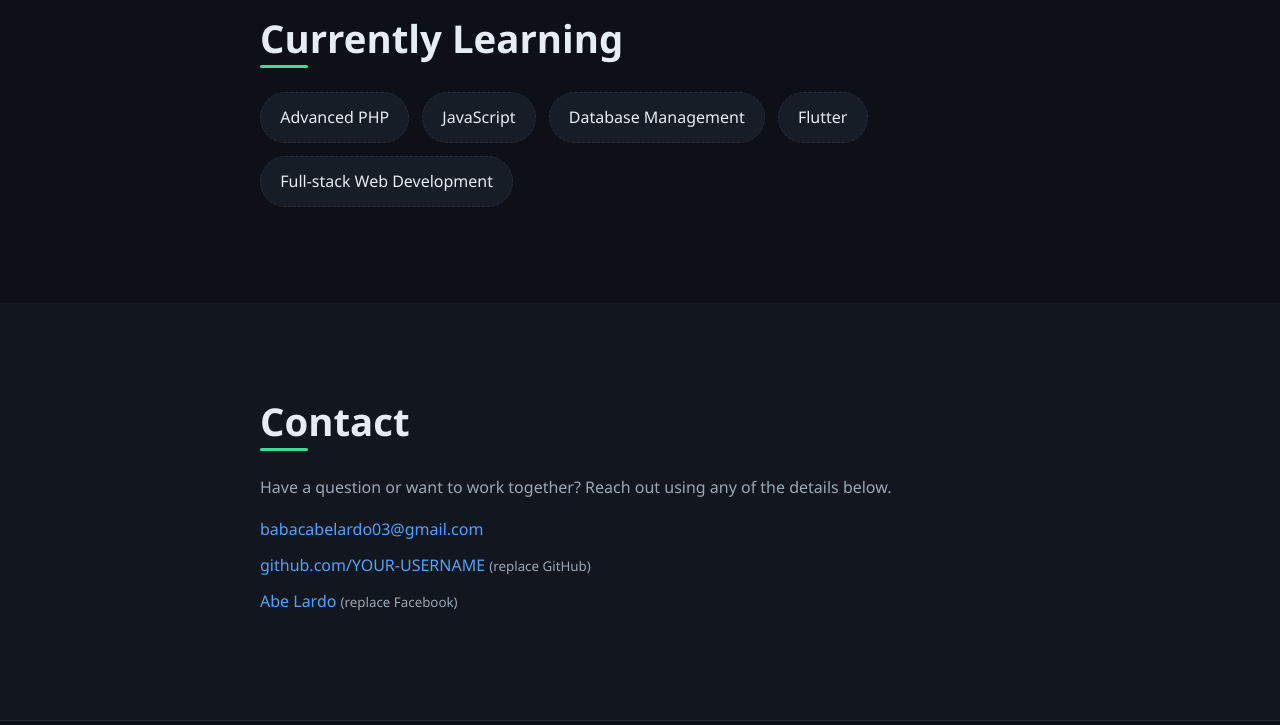
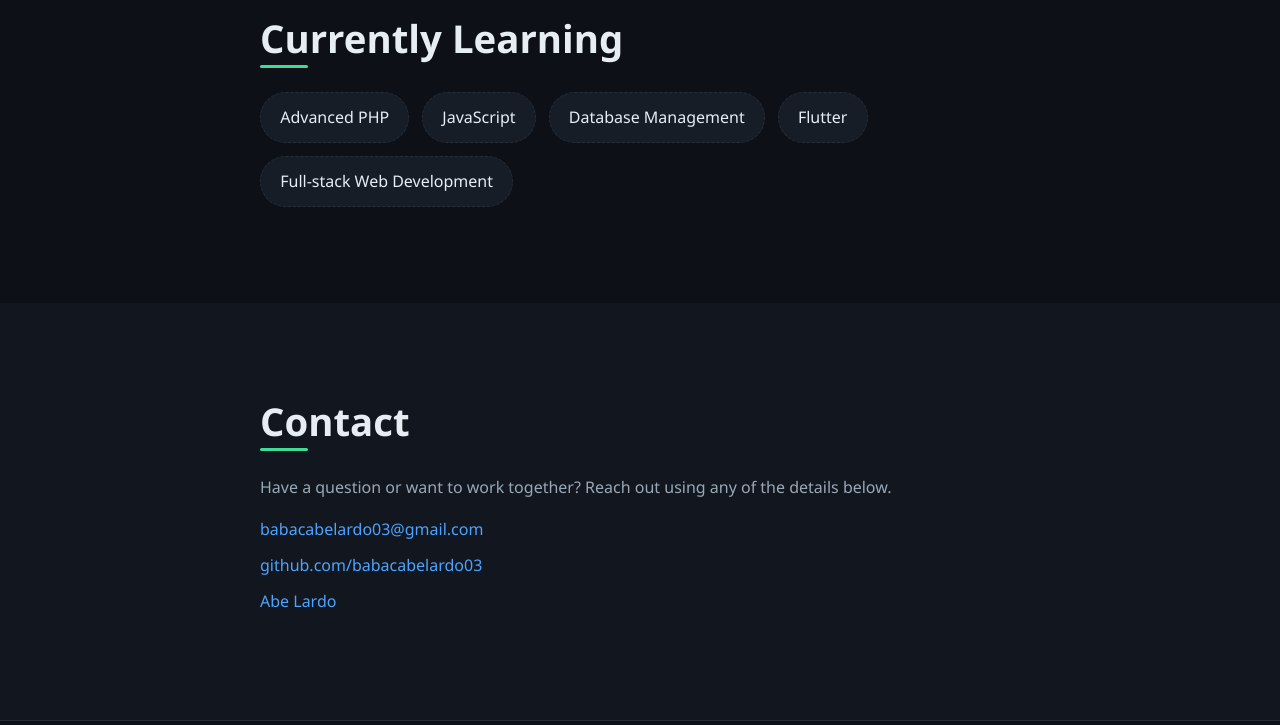
Before and after one commit to babacabelardo03-creator/portfolio, a plain HTML site: page index.html in a window 1280 px wide. Shown: the part 2909-3634 px from the top of the page. Drawn offline with Linux system fonts and the light colour scheme.

Commit message:
Update index.html

```diff
--- a/index.html
+++ b/index.html
@@ -137,8 +137,8 @@
           <p>Have a question or want to work together? Reach out using any of the details below.</p>
           <ul class="links">
             <li><a href="babacabelardo03@gmail.com">babacabelardo03@gmail.com</a> <small></small></li>
-            <li><a href="https://github.com/YOUR-USERNAME" target="_blank" rel="noopener">github.com/YOUR-USERNAME</a> <small>(replace GitHub)</small></li>
-            <li><a href="https://www.facebook.com/ace.abelardo04" target="_blank" rel="noopener">Abe Lardo</a> <small>(replace Facebook)</small></li>
+            <li><a href="https://github.com/babacabelardo03-creator/portfolio" target="_blank" rel="noopener">github.com/babacabelardo03</a> <small></small></li>
+            <li><a href="https://www.facebook.com/ace.abelardo04" target="_blank" rel="noopener">Abe Lardo</a> <small></small></li>
           </ul>
         </div>
       </div>
@@ -149,7 +149,7 @@
     <div class="wrap foot-inner">
       <p>&copy; <span id="year"></span> Abelardo Pangan Babac. All rights reserved.</p>
       <div class="social">
-        <a href="https://github.com/YOUR-USERNAME" target="_blank" rel="noopener" aria-label="GitHub"><svg viewBox="0 0 24 24" width="20" height="20" fill="currentColor"><path d="M12 .5A11.5 11.5 0 0 0 8.4 22.9c.6.1.8-.3.8-.6v-2c-3.2.7-3.9-1.5-3.9-1.5-.5-1.3-1.3-1.7-1.3-1.7-1-.7.1-.7.1-.7 1.2.1 1.8 1.2 1.8 1.2 1 1.8 2.7 1.3 3.4 1 .1-.8.4-1.3.7-1.6-2.6-.3-5.3-1.3-5.3-5.7 0-1.3.5-2.3 1.2-3.1-.1-.3-.5-1.5.1-3.1 0 0 1-.3 3.2 1.2a11 11 0 0 1 5.8 0c2.2-1.5 3.2-1.2 3.2-1.2.6 1.6.2 2.8.1 3.1.8.8 1.2 1.8 1.2 3.1 0 4.4-2.7 5.400-5.300 5.700.4.4.8 1.100.8 2.200v3.200c0 .3.2.7.8.6A11.500 11.500 0 0 0 12 .5z"/></svg></a>
+        <a href="https://github.com/babacabelardo03-creator/portfolio" target="_blank" rel="noopener" aria-label="GitHub"><svg viewBox="0 0 24 24" width="20" height="20" fill="currentColor"><path d="M12 .5A11.5 11.5 0 0 0 8.4 22.9c.6.1.8-.3.8-.6v-2c-3.2.7-3.9-1.5-3.9-1.5-.5-1.3-1.3-1.7-1.3-1.7-1-.7.1-.7.1-.7 1.2.1 1.8 1.2 1.8 1.2 1 1.8 2.7 1.3 3.4 1 .1-.8.4-1.3.7-1.6-2.6-.3-5.3-1.3-5.3-5.7 0-1.3.5-2.3 1.2-3.1-.1-.3-.5-1.5.1-3.1 0 0 1-.3 3.2 1.2a11 11 0 0 1 5.8 0c2.2-1.5 3.2-1.2 3.2-1.2.6 1.6.2 2.8.1 3.1.8.8 1.2 1.8 1.2 3.1 0 4.4-2.7 5.400-5.300 5.700.4.4.8 1.100.8 2.200v3.200c0 .3.2.7.8.6A11.500 11.500 0 0 0 12 .5z"/></svg></a>
         <a href="https://facebook.com/YOUR-PROFILE" target="_blank" rel="noopener" aria-label="Facebook"><svg viewBox="0 0 24 24" width="20" height="20" fill="currentColor"><path d="M13.5 22v-8.200h2.800l.4-3.300h-3.200V8.400c0-.9.300-1.600 1.600-1.600h1.700V3.900c-.3 0-1.300-.1-2.500-.1-2.500 0-4.200 1.500-4.200 4.300v2.400H7.300v3.300h2.800V22h3.400z"/></svg></a>
       </div>
     </div>
```
